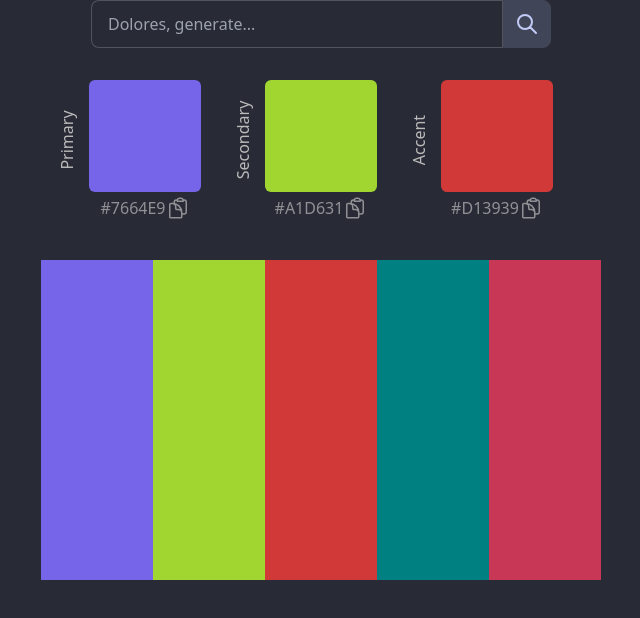
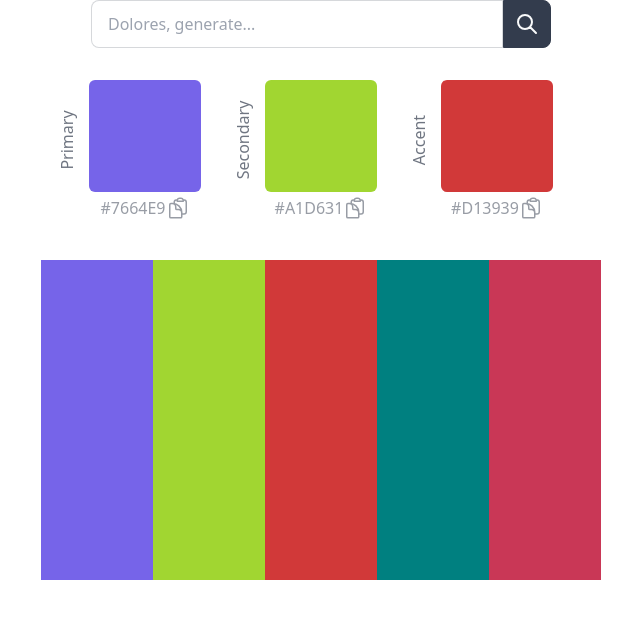
Before and after one commit to rosissharma/DOLORES, a Nuxt app: page / in a window 1280 px wide. Shown: the top 618 px of the page, without its empty margins (319-959 px from the left). Built offline with nearby package versions, Linux system fonts and the light colour scheme.

Commit message:
theme change

```diff
--- a/tailwind.config.js
+++ b/tailwind.config.js
@@ -15,7 +15,7 @@ module.exports = {
   // daisyUI config (optional)
   daisyui: {
     styled: true,
-    themes: ["dracula"],
+    themes: ["emerald"],
     base: true,
     utils: true,
     logs: true,
```
